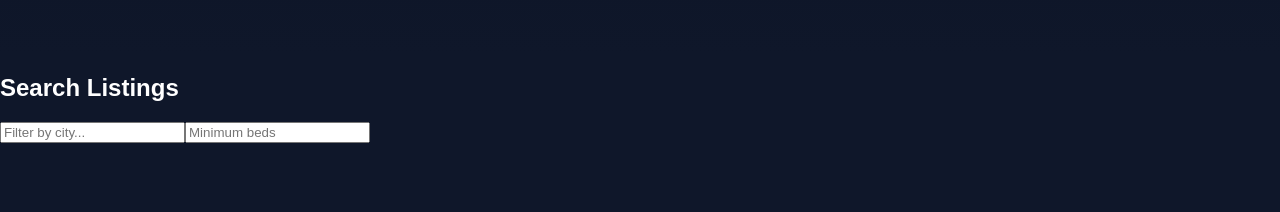
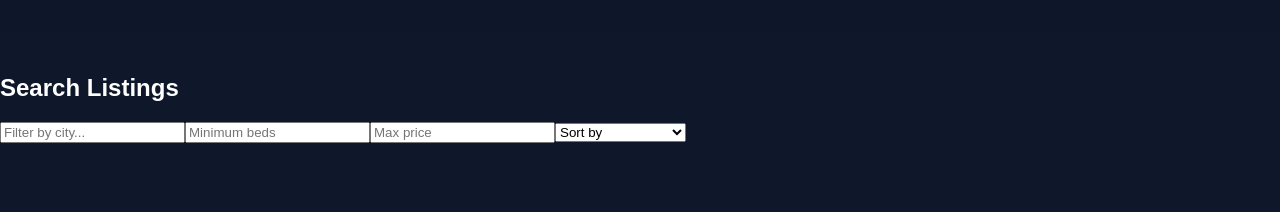
Before and after one commit to ellene-broome/gitRealEstate, a React (Vite) app: page / in a window 1280 px wide. Shown: the part 800-1012 px from the top of the page. Built offline with nearby package versions, Linux system fonts and the light colour scheme.

Commit message:
Add advanced listing filters and sorting

```diff
--- a/src/pages/HomePage.jsx
+++ b/src/pages/HomePage.jsx
@@ -7,6 +7,10 @@ function HomePage() {
     const [cityFilter, setCityFilter] = useState("");
 
     const [bedsFilter, setBedsFilter] = useState("");
+
+    const [maxPrice, setMaxPrice] = useState("");
+
+        const [sortOrder, setSortOrder] = useState("");
   return (
     <>
     <Navbar />
@@ -43,6 +47,22 @@ function HomePage() {
         setBedsFilter(event.target.value)
       }
     />
+
+    <input
+        type="number"
+         placeholder="Max price"
+        value={maxPrice}
+        onChange={(event) => setMaxPrice(event.target.value)}
+    />
+
+    <select
+        value={sortOrder}
+        onChange={(event) => setSortOrder(event.target.value)}
+    >
+        <option value="">Sort by</option>
+        <option value="low-to-high">Price: Low to High</option>
+        <option value="high-to-low">Price: High to Low</option>
+    </select>
         </div>
     </section>
 
@@ -52,6 +72,10 @@ function HomePage() {
         <div className="listing-grid">
           {listings
             .filter((listing) => {
+                const listingPrice = Number(
+                    listing.price.replace("$", "").replace(",", "")
+        );
+
                 const matchesCity = listing.city
                     .toLowerCase()
                     .includes(cityFilter.toLowerCase());
@@ -59,7 +83,24 @@ function HomePage() {
                 const matchesBeds =
                     bedsFilter === "" || listing.beds >= Number(bedsFilter);
 
-        return matchesCity && matchesBeds;
+                const matchesMaxPrice =
+                    maxPrice === "" || listingPrice <= Number(maxPrice);
+
+                return matchesCity && matchesBeds && matchesMaxPrice;
+        })
+        .sort((a, b) => {
+                const priceA = Number(a.price.replace("$", "").replace(",", ""));
+                const priceB = Number(b.price.replace("$", "").replace(",", ""));
+
+                if (sortOrder === "low-to-high") {
+                return priceA - priceB;
+    }
+
+                if (sortOrder === "high-to-low") {
+                    return priceB - priceA;
+    }
+
+                return 0;
                 })
                 .map((listing) => (
                     <ListingCard key={listing.id} listing={listing} />
```
Lines whose indentation alone changed are shown as unchanged.
